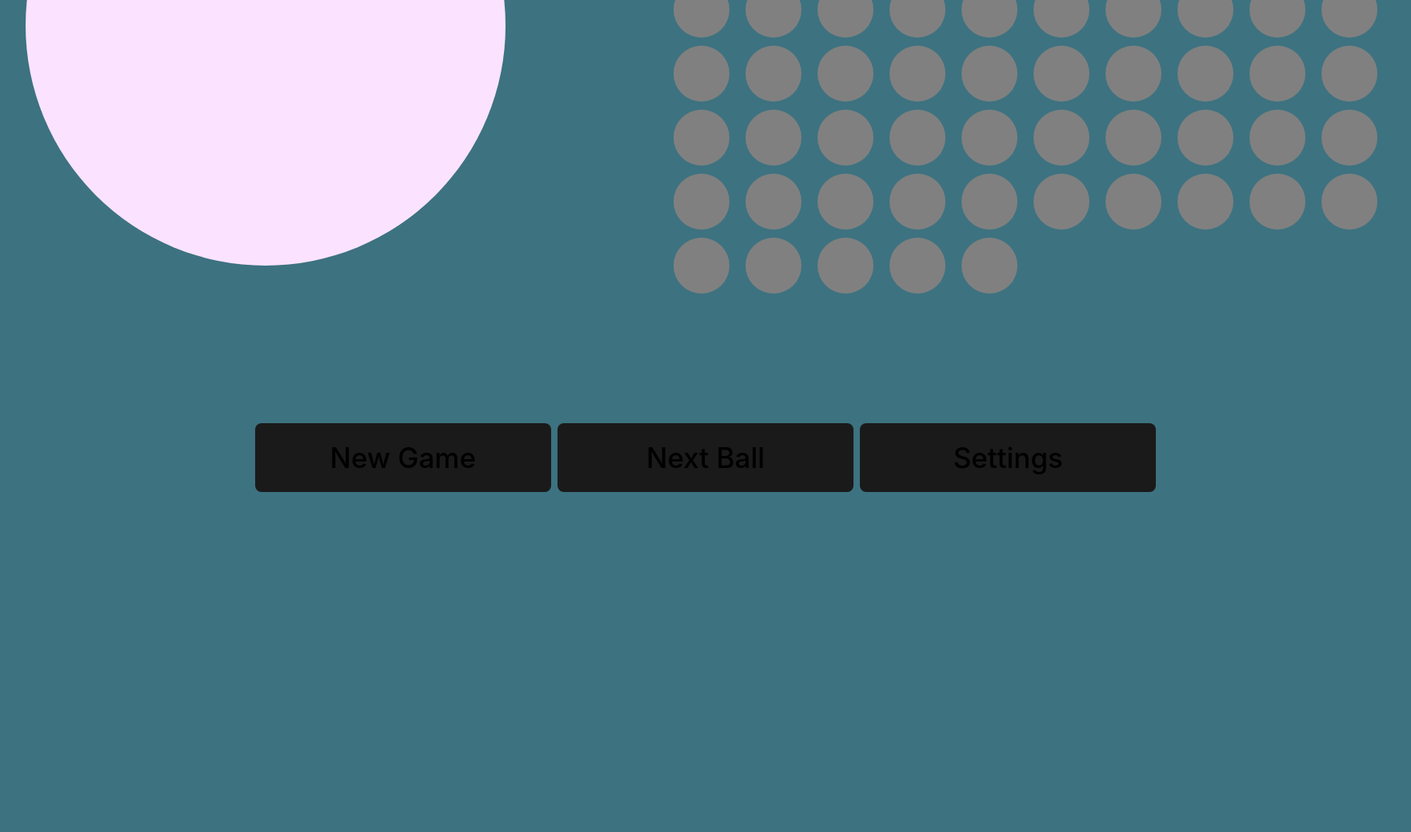
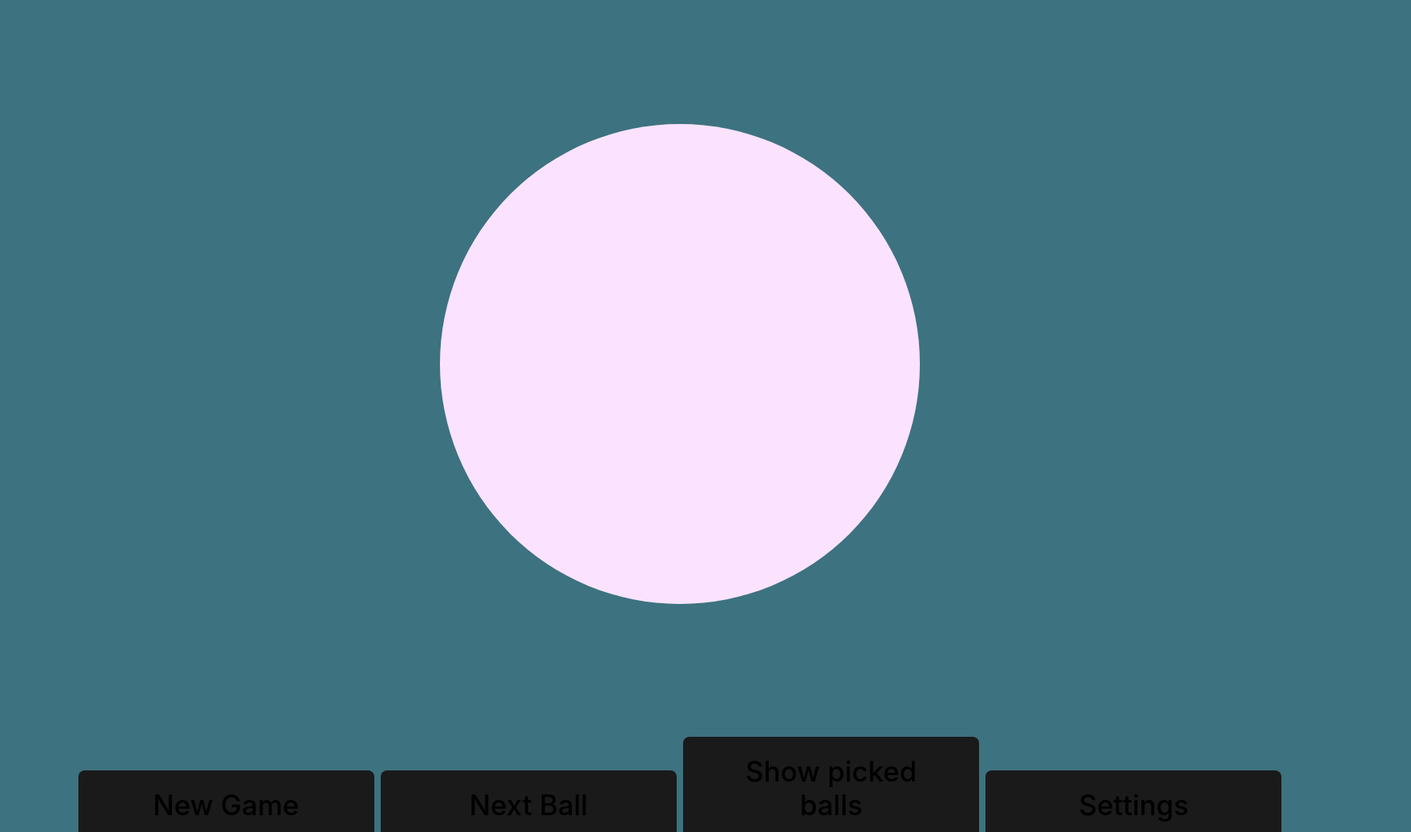
Before and after one commit to dragonflyinmypool/svelteBingo, a Svelte app: page / in a window 1280 px wide. Shown: the part 20-1060 px from the top of the page at 80% size, 1764 px wide, since content can reach past the window. Built offline with nearby package versions, Linux system fonts and the light colour scheme.

Commit message:
new page with ball display

```diff
--- a/src/App.svelte
+++ b/src/App.svelte
@@ -1,20 +1,8 @@
 <script>
-  // ***PAGES***
-  import PickedBalls from "./pages/PickedBalls.svelte";
-  import Main from "./pages/Main.svelte";
-  import MainTogether from "./pages/MainTogether.svelte";
-  import Settings from "./pages/Settings.svelte";
-
-  let pages = ['main', 'ballview', 'settings','maintogether']
-  let currentPage = 'maintogether'
-
-  function changePage(page) {
-    currentPage = page;
-  }
 
   // ***SETTINGS***
   let settings = {
-    showBallsTogether: false,
+    mainPage: 'main',
     numberOfBalls: 75,
     showLetter: true,
     repeatCall: false,
@@ -22,6 +10,21 @@
     autoCallBalls: false,
     speedOfAutoCall: 10,
   }
+
+  // ***PAGES***
+  import PickedBalls from "./pages/PickedBalls.svelte";
+  import Main from "./pages/Main.svelte";
+  import MainTogether from "./pages/MainTogether.svelte";
+  import Settings from "./pages/Settings.svelte";
+
+  let pages = ['main','maintogether', 'ballview', 'settings']
+  let currentPage = settings.mainPage
+
+  function changePage(page) {
+    currentPage = page;
+  }
+
+
 
   // ***GAME SETUP***
   let allBalls = Array.from({ length: 75 }, (_, i) => i + 1);
@@ -34,6 +37,7 @@
   function newGame() {
     unpickedballs = [...allBalls]
     currentBall = undefined
+    pickedBalls = []
   }
 
   // ***GAME PLAY***
@@ -74,12 +78,12 @@
     <PickedBalls
       {allBalls}
       {pickedBalls}
-      on:click={()=>changePage('main')}
+      on:click={()=>changePage(settings.mainPage)}
     />
 
   {:else if currentPage == 'settings'}
     <Settings
-      on:click={()=>changePage('main')}
+      on:click={()=>changePage(settings.mainPage)}
     />
   {/if}
 
@@ -90,7 +94,7 @@
     font-weight: bold;
     width: 1700px;
     display: grid;
-    grid-template-rows:80px 950px 100px;
+    grid-template-rows:950px 100px;
     justify-items: center;
     align-items: center;
   }
--- a/src/app.css
+++ b/src/app.css
@@ -17,7 +17,6 @@ body {
 #app {
   max-width: 1800px;
   margin: 0 auto;
-  padding: 2rem;
   text-align: center;
 }
 
```
